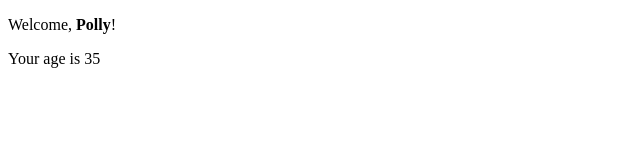
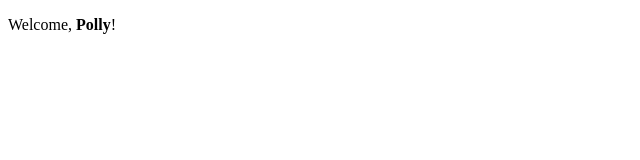
Before and after one commit to frances8713/react-exercises, a React (Create React App) app: page / in a window 1280 px wide. Shown: the top 160 px of the page, without its empty margins (0-640 px from the left). Built offline with nearby package versions, Linux system fonts and the light colour scheme.

Commit message:
feat: exercise conditional-renderign-02

```diff
--- a/src/App.js
+++ b/src/App.js
@@ -3,6 +3,6 @@ import { Welcome } from './Welcome'
 
 export class App extends React.Component {
     render() {
-        return < Welcome name = {<strong>Polly</strong>} age={35}/>
+        return < Welcome name = {<strong>Polly</strong>} age={''}/>
     }
 }
--- a/src/Welcome.js
+++ b/src/Welcome.js
@@ -7,7 +7,7 @@ export class Welcome extends React.Component {
         return (
         <div>
             <p>Welcome, {this.props.name}!</p>
-            {this.props.age >= 18 && <Age age={this.props.age}/>}
+            {this.props.age && <Age age={this.props.age}/>}
         </div>
         )
     }
```
